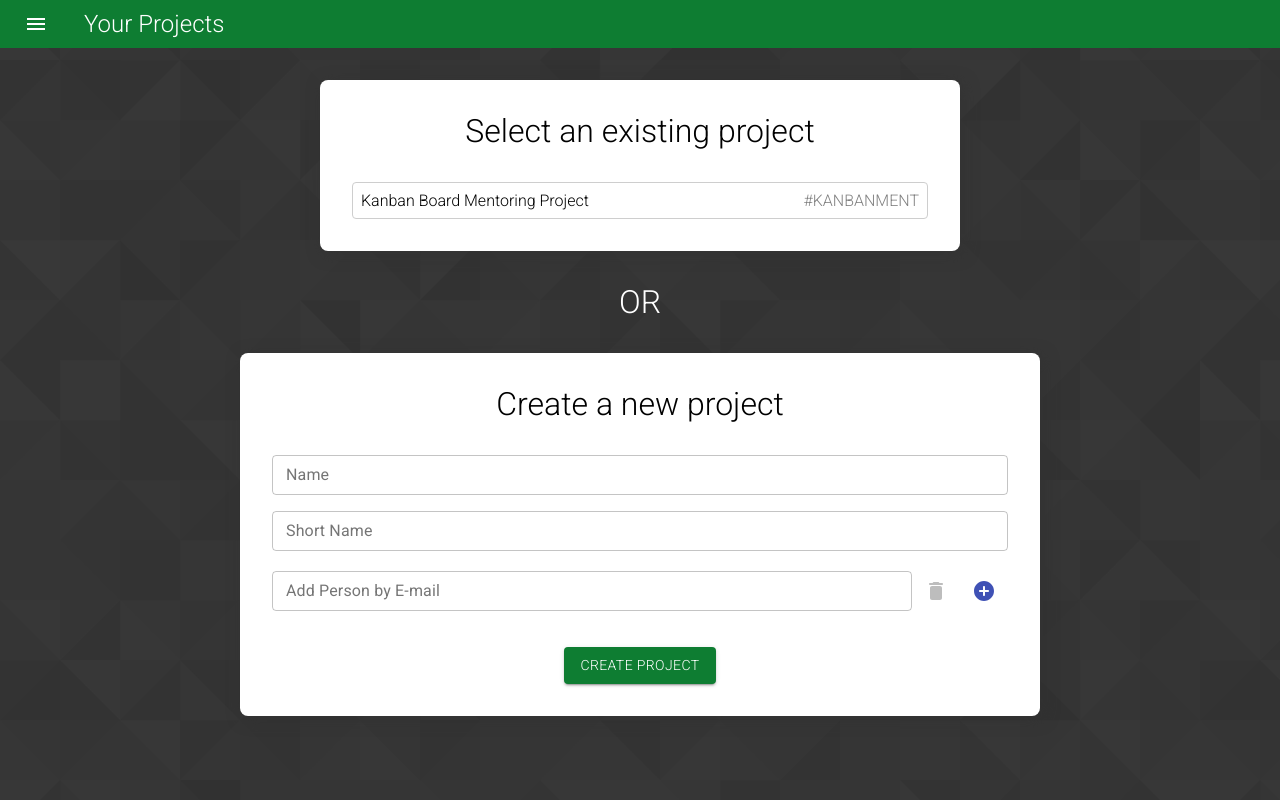
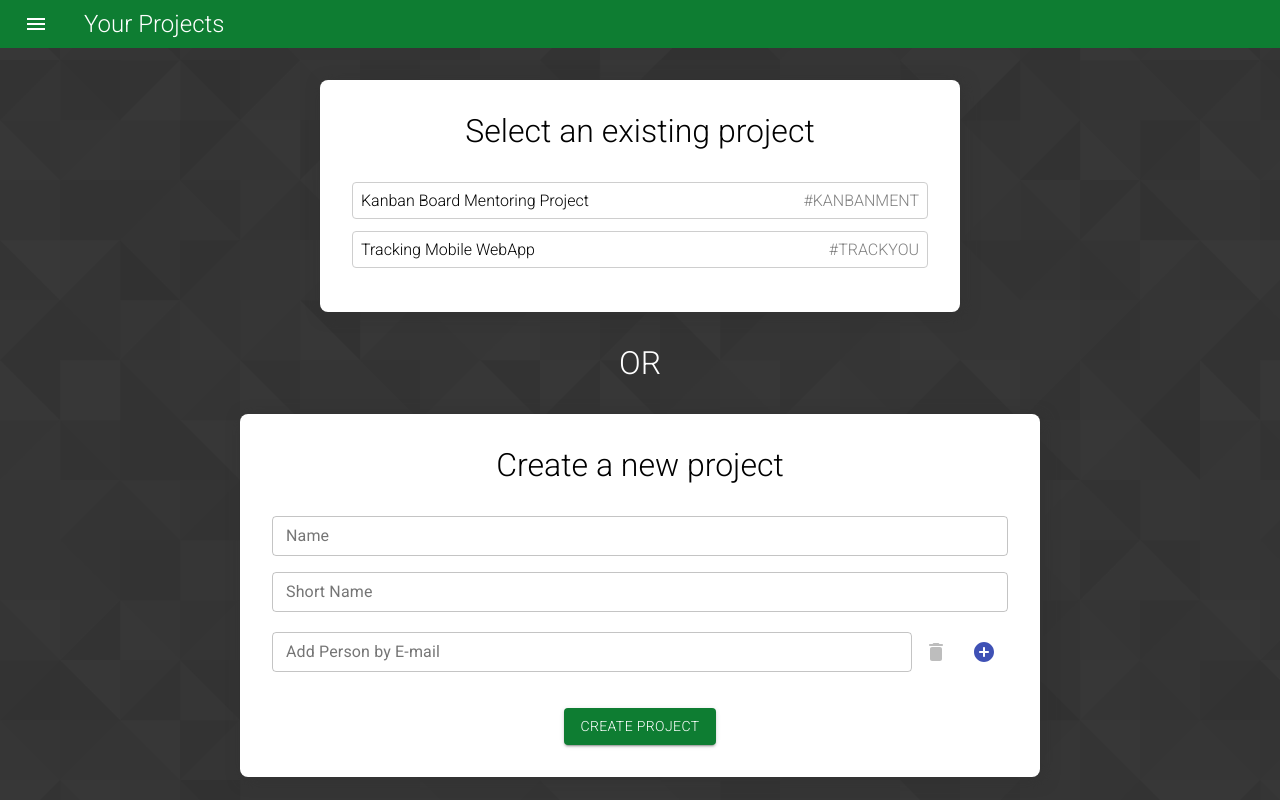
Before and after one commit to AdamKohari/kanban-frontend, a React (Create React App) app: page /manager in a window 1280 px wide. Built offline with nearby package versions, Linux system fonts and the light colour scheme.

Commit message:
Some more basic routing

```diff
--- a/src/components/manager/Manager.scss
+++ b/src/components/manager/Manager.scss
@@ -23,6 +23,7 @@
       border-radius: 4px;
       border: 1px solid #CECECE;
       padding: 0.5rem;
+      margin: 0.75rem 0;
       cursor: pointer;
       .proj-id {
         color: gray;
--- a/src/components/manager/Manager.tsx
+++ b/src/components/manager/Manager.tsx
@@ -4,8 +4,10 @@ import {useFormik} from "formik";
 import * as Yup from "yup";
 import {useState, Fragment} from "react";
 import {AddCircleRounded, DeleteRounded} from "@material-ui/icons";
+import {useHistory} from "react-router-dom";
 
 export default function Manager() {
+    const history = useHistory();
     const [emailArray, setEmailArray] = useState([0]);
     const formik = useFormik({
         initialValues: {
@@ -54,14 +56,23 @@ export default function Manager() {
         </div>
     ));
 
+    const mockedProjects = [
+        {id: 0, shortName: 'kanbanment', name: 'Kanban Board Mentoring Project'},
+        {id: 1, shortName: 'trackyou', name: 'Tracking Mobile WebApp'}
+    ]
+
+    const projects = mockedProjects.map(project => (
+        <div className="project-card" onClick={() => history.push('/board/' + project.id + '-' + project.shortName)}>
+            <div>{project.name}</div>
+            <div className="proj-id">#{project.shortName.toUpperCase()}</div>
+        </div>
+    ));
+
     return (
         <div className="manager">
             <div className="your-projects">
                 <h1>Select an existing project</h1>
-                <div className="project-card">
-                    <div>Kanban Board Mentoring Project</div>
-                    <div className="proj-id">#KANBANMENT</div>
-                </div>
+                {projects}
             </div>
 
             <h1>OR</h1>
```
